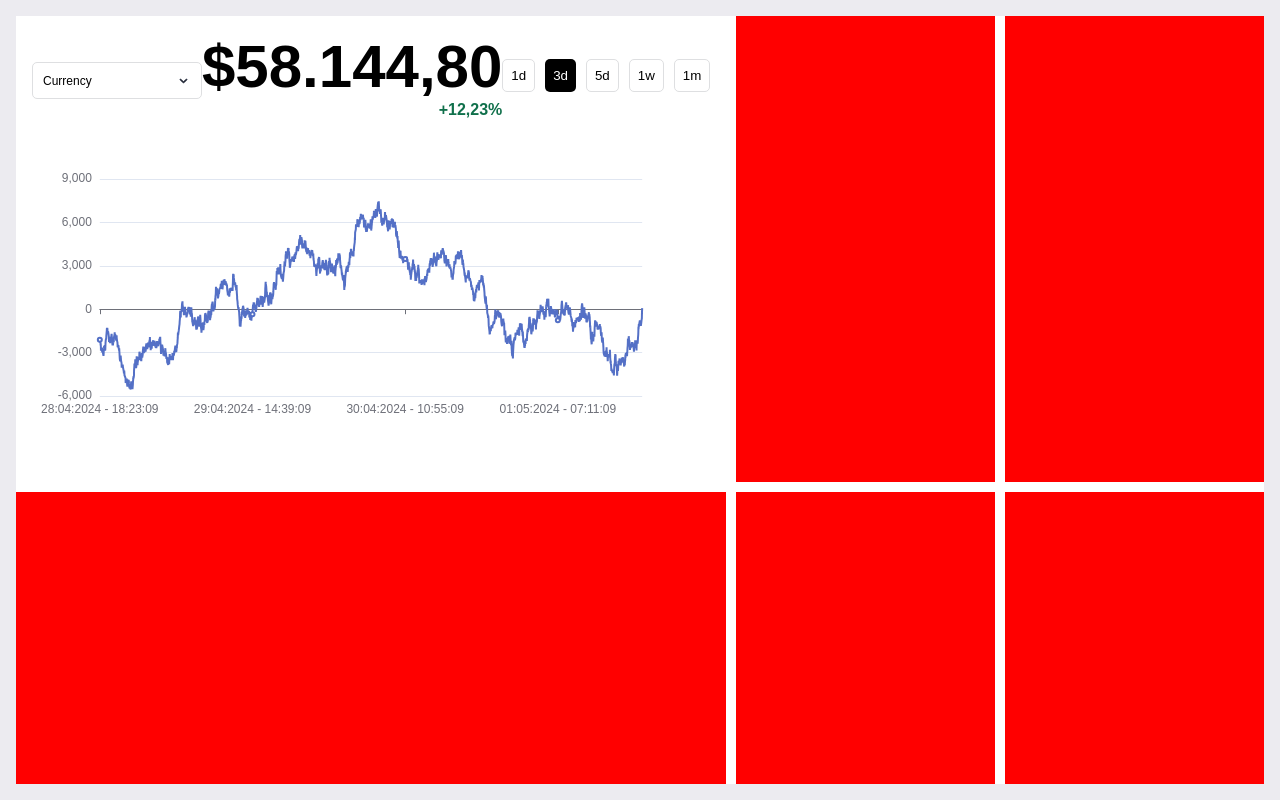
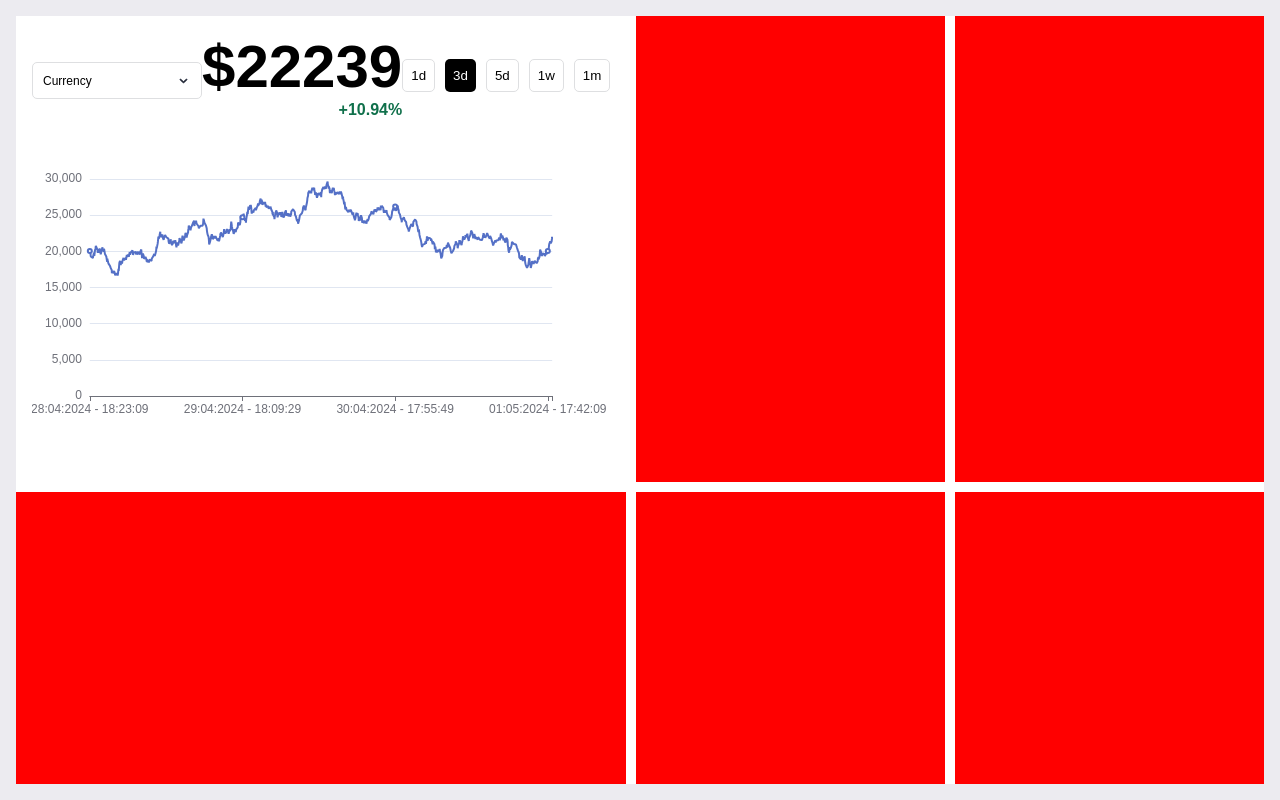
Before and after one commit to mayol333/crypto-dashboard, a React (Vite) app: page / in a window 1280 px wide. Built offline with nearby package versions, Linux system fonts and the light colour scheme.

Commit message:
dynamic rate

```diff
--- a/src/App.tsx
+++ b/src/App.tsx
@@ -1,6 +1,5 @@
 import styled from "styled-components";
 import { ChartSection } from "./sections/ChartSection/ChartSection";
-import { generateChartData } from "./data/dates";
 
 const MasterWrapper = styled.div`
     background-color: ${({ theme }) => theme.colors.white};
@@ -29,7 +28,6 @@ const Section6 = styled.div`
     background-color: red;
 `;
 
-console.log(generateChartData("month"));
 export const App = () => {
     return (
         <MasterWrapper>
--- a/src/data/dates.ts
+++ b/src/data/dates.ts
@@ -1,7 +1,7 @@
 import { format } from "date-fns";
 
 export type Period = keyof typeof secondsInSelectedNumberOfDays;
-const ratesSeed = 40;
+const ratesSeed = 200;
 
 const secondsInSelectedNumberOfDays = {
     month: 259200,
@@ -35,8 +35,9 @@ export const generateRates = (seed: number, count: number): number[] => {
     for (let i = 0; i < count; i++) {
         const difference = Math.floor(Math.random() * 101);
         const directionOfRate = Math.random() < 0.5 ? 1 : -1;
-        arrayOfRates.push(nextRate + difference * directionOfRate);
-        nextRate = nextRate + difference * directionOfRate;
+        const calculatedRate = nextRate + difference * directionOfRate;
+        arrayOfRates.push(calculatedRate < 0 ? 0 : calculatedRate);
+        nextRate = calculatedRate < 0 ? 0 : calculatedRate;
     }
     return arrayOfRates;
 };
@@ -44,7 +45,7 @@ const initialRates = generateRates(
     ratesSeed,
     secondsInSelectedNumberOfDays.month
 );
-export const generateChartData = (period: Period) => {
+export const generateChartData = (period: Period): [string[], number[]] => {
     if (period === "oneDay") {
         const magicNumber = new Date(new Date().setHours(0, 0, 0, 0)).getTime();
         const currentDate = new Date().getTime();
--- a/src/main.tsx
+++ b/src/main.tsx
@@ -7,12 +7,12 @@ import { ThemeProvider } from "styled-components";
 import { theme } from "./styles/theme.ts";
 import GlobalStyles from "./styles/GlobalStyles.ts";
 ReactDOM.createRoot(document.getElementById("root")!).render(
-    <React.StrictMode>
+    // <React.StrictMode>
     <Provider store={store}>
         <ThemeProvider theme={theme}>
             <GlobalStyles />
             <App />
         </ThemeProvider>
     </Provider>
-    </React.StrictMode>
+    // </React.StrictMode>
 );
--- a/src/sections/ChartSection/ChartSection.tsx
+++ b/src/sections/ChartSection/ChartSection.tsx
@@ -32,16 +32,24 @@ const Rate = styled.p`
     font-size: ${({ theme }) => theme.fonts.size.xxl * 2}px;
 `;
 
-const RateChange = styled.p`
-    color: ${({ theme }) => theme.colors.increase};
+const RateChange = styled.p<{ $isPercentagePositive: boolean }>`
+    color: ${({ theme, $isPercentagePositive }) =>
+        $isPercentagePositive ? theme.colors.increase : theme.colors.decrease};
     font-weight: bold;
 `;
-const rateChange = "+";
+
+const calculateRate = (rates: number[]) => {
+    const lastRate = rates.at(-1) ?? 0;
+    const firstRate = rates.at(0) ?? 0;
+    const difference = lastRate - firstRate;
+    const sum = (difference / firstRate) * 100;
+    return sum.toFixed(2);
+};
 
 export const ChartSection = () => {
     const [period, setPeriod] = useState<Period>("threeDays");
     const [dates, rates] = generateChartData(period);
-    console.log(rates.length);
+    const [rate, setRate] = useState(0);
     const chartRef = useRef(null);
     const handleButtons = (value: Period) => {
         setPeriod(value);
@@ -68,6 +76,24 @@ export const ChartSection = () => {
             chart.dispose();
         };
     }, [dates, rates]);
+    const currentRate = rates.at(-1) ?? 0;
+    const rateDifferencePercentage = calculateRate(rates);
+    const isPercentagePositive = Number(rateDifferencePercentage) > 0;
+    const rateSign = isPercentagePositive ? "+" : "";
+    useEffect(() => {
+        setRate(currentRate);
+        setInterval(() => {
+            const difference = Math.floor(Math.random() * 101);
+            const directionOfRate = Math.random() < 0.5 ? 1 : -1;
+            // const calculatedRate = currentRate + difference * directionOfRate;
+            setRate((prevRate) => {
+                if (directionOfRate > 0) {
+                    return prevRate + difference;
+                } else return prevRate - difference;
+            });
+        }, 10000);
+    }, [currentRate]);
+    console.log(rate);
     return (
         <Container>
             <Wrapper>
@@ -82,9 +108,12 @@ export const ChartSection = () => {
                     ]}
                 ></Select>
                 <PriceWrapper>
-                    <Rate>$58.144,80</Rate>
-                    <RateChange>
-                        <span>{rateChange}</span>12,23%
+                    <Rate>${rate}</Rate>
+                    <RateChange $isPercentagePositive={isPercentagePositive}>
+                        <span>
+                            {rateSign}
+                            {rateDifferencePercentage}%
+                        </span>
                     </RateChange>
                 </PriceWrapper>
                 <TimePeriodSelector
--- a/tsconfig.json
+++ b/tsconfig.json
@@ -2,7 +2,7 @@
   "compilerOptions": {
     "target": "ES2020",
     "useDefineForClassFields": true,
-    "lib": ["ES2020", "DOM", "DOM.Iterable"],
+    "lib": ["ES2022", "DOM", "DOM.Iterable"],
     "module": "ESNext",
     "skipLibCheck": true,
 
```
Lines whose indentation alone changed are shown as unchanged.
